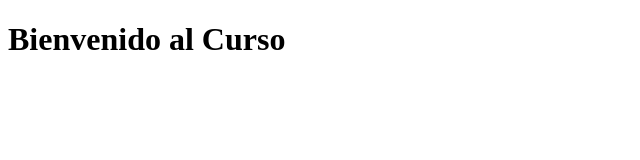
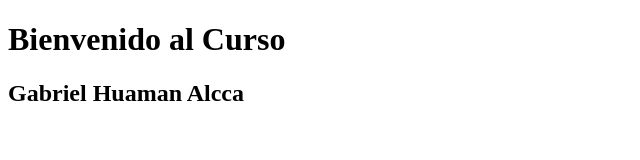
Before and after one commit to gabriel-123423/clase06, a plain HTML site: page index.html in a window 1280 px wide. Shown: the whole page, without its empty margins (0-640 px from the left). Drawn offline with Linux system fonts and the light colour scheme.

Commit message:
En el archivo index Gabriel

```diff
--- a/index.html
+++ b/index.html
@@ -9,5 +9,6 @@
     <h1>
         Bienvenido al Curso
     </h1>
+    <h2>Gabriel Huaman Alcca</h2>
 </body>
 </html>
```
